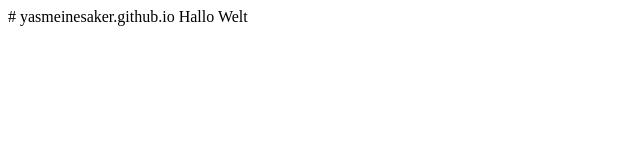
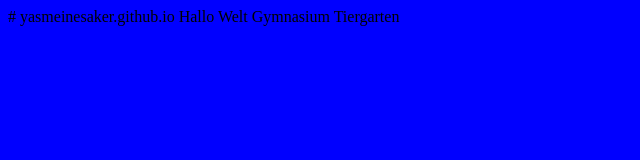
Before and after one commit to yasmeinesaker/-username-.github.io, a plain HTML site: page index.html in a window 1280 px wide. Shown: the whole page, without its empty margins (0-640 px from the left). Drawn offline with Linux system fonts and the light colour scheme.

Commit message:
Update index.html

```diff
--- a/index.html
+++ b/index.html
@@ -1,3 +1,4 @@
 # yasmeinesaker.github.io
 Hallo Welt
 <body bgcolor="blue" text="black"
+      <a href="http://www.gymnasium-tiergarten.de/"> Gymnasium Tiergarten</a>
```
